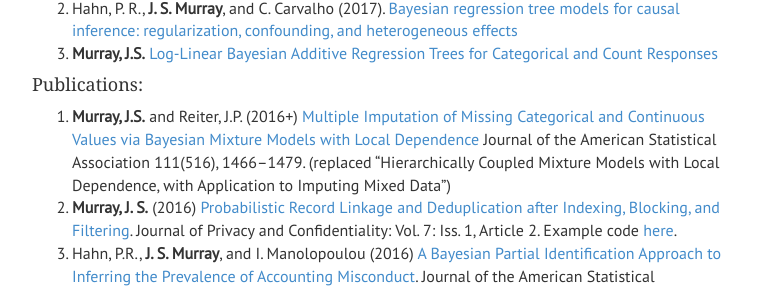
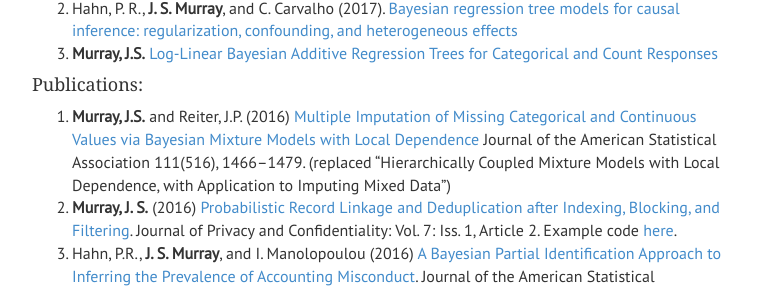
Before and after one commit to jaredsmurray/jaredsmurray.github.io, a Jekyll site: the page built from research/index.md, in a window 1280 px wide. Shown: the part 301-592 px from the top of the page, without its empty margins (258-1021 px from the left). Built offline with Jekyll 4.4.1, drawn with Linux system fonts in a browser that asks for light colours.

```diff
--- a/research/index.md
+++ b/research/index.md
@@ -17,7 +17,7 @@ My current research interests are in developing flexible Bayesian multivariate m
 
 
 #### Publications:
-1. **Murray, J.S.** and Reiter, J.P. (2016+) [Multiple Imputation of Missing Categorical and Continuous Values via Bayesian Mixture Models with Local Dependence](http://www.tandfonline.com/doi/abs/10.1080/01621459.2016.1174132) Journal of the American Statistical Association 111(516), 1466–1479. (replaced "Hierarchically Coupled Mixture Models with Local Dependence, with Application to Imputing Mixed Data")
+1. **Murray, J.S.** and Reiter, J.P. (2016) [Multiple Imputation of Missing Categorical and Continuous Values via Bayesian Mixture Models with Local Dependence](http://www.tandfonline.com/doi/abs/10.1080/01621459.2016.1174132) Journal of the American Statistical Association 111(516), 1466–1479. (replaced "Hierarchically Coupled Mixture Models with Local Dependence, with Application to Imputing Mixed Data")
 1. **Murray, J. S.** (2016) [Probabilistic Record Linkage and Deduplication after Indexing, Blocking, and Filtering](http://repository.cmu.edu/jpc/vol7/iss1/2). Journal of Privacy and Confidentiality: Vol. 7: Iss. 1, Article 2. Example code [here](./files/fs-cquasi.R).
 1. Hahn, P.R., **J. S. Murray**, and I. Manolopoulou (2016) [A Bayesian Partial Identification Approach to Inferring the Prevalence of Accounting Misconduct](http://www.tandfonline.com/doi/abs/10.1080/01621459.2015.1084307?journalCode=uasa20). Journal of the American Statistical Association 111(513), 14–26.
 1. **Murray, J. S.**, D. B. Dunson, L. Carin, and J. E. Lucas (2013). [Bayesian Gaussian Copula Factor Models for Mixed Data](http://www.tandfonline.com/doi/abs/10.1080/01621459.2012.762328). Journal of the American Statistical Association 108(502), 656–665.
```
